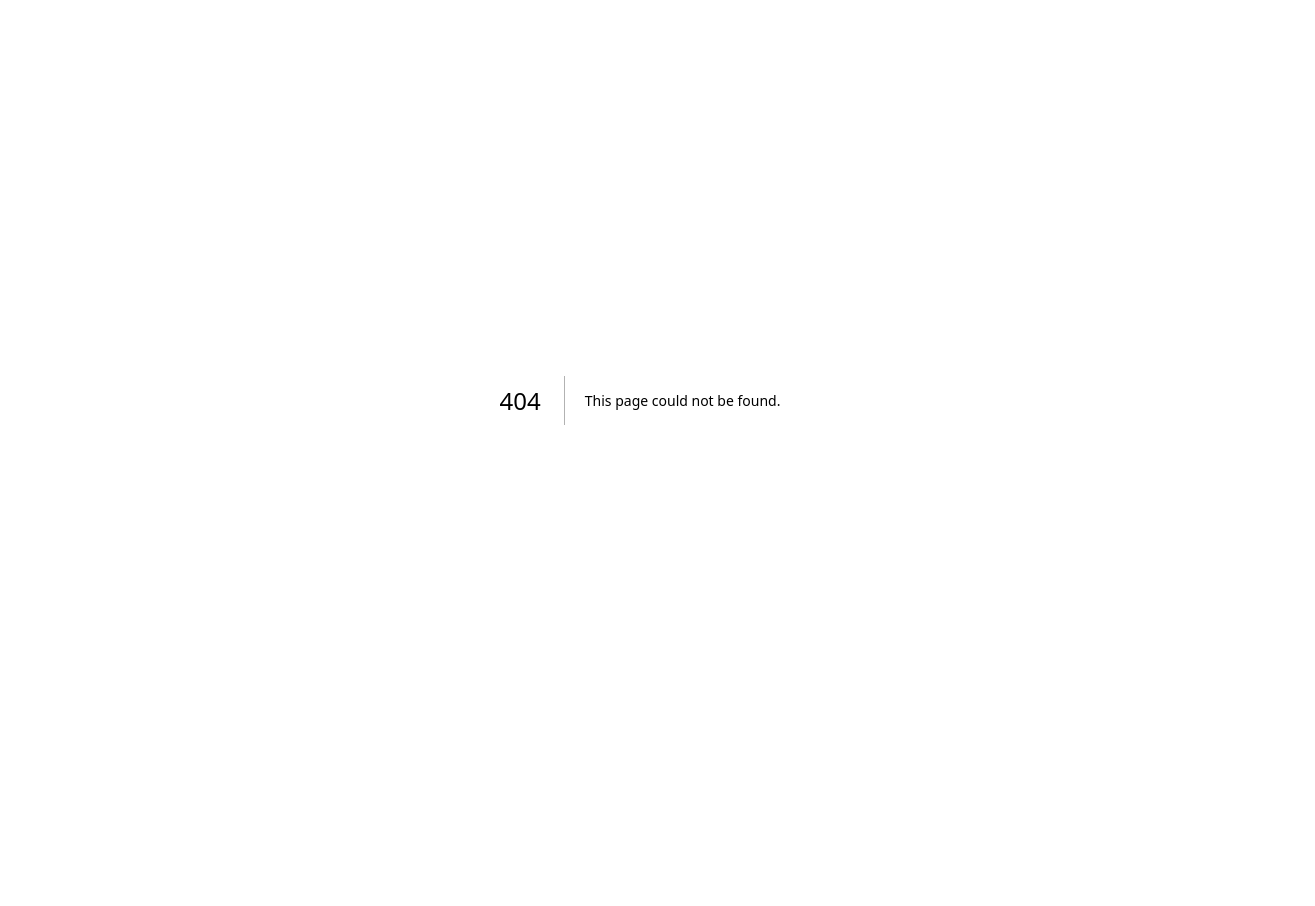
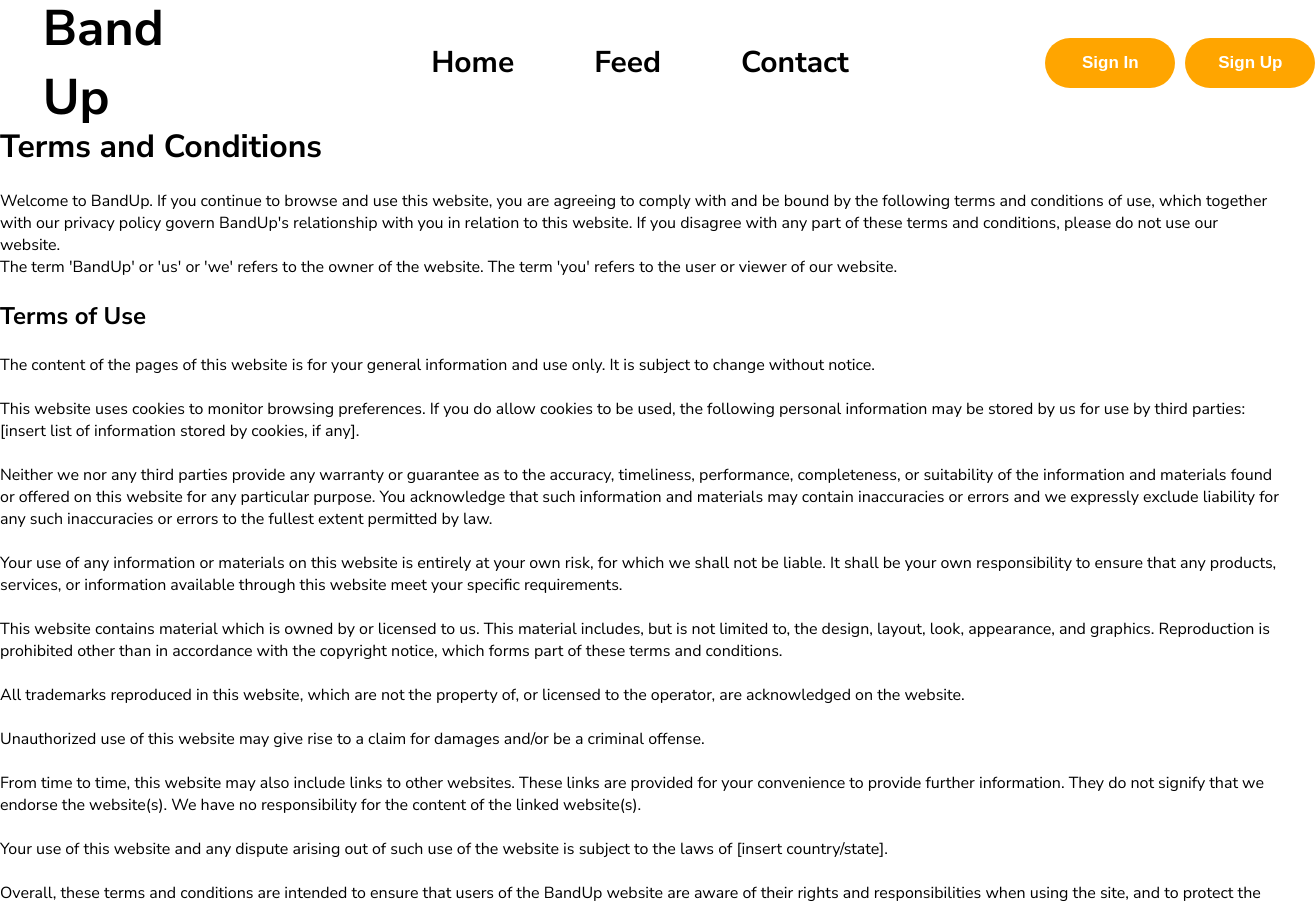
Before and after one commit to OmarZalat/Band-Up, a Next.js app: page /termsAndConditions in a window 1280 px wide. Before the commit this address had no page. Shown: the top 906 px of the page, 1315 px wide, since content can reach past the window. Before the commit the page ends 800 px from the top, so only its background shows below. Built offline with nearby package versions, Linux system fonts and the light colour scheme.

Commit message:
pushing the updatingMyBandOne branch

```diff
--- /dev/null
+++ b/src/pages/termsAndConditions.js
@@ -0,0 +1,116 @@
+import Footer from "@/components/UI/footer";
+import NavigationBar from "@/components/UI/navigationBar";
+
+function TermsAndConditions() {
+  return (
+    <>
+      <NavigationBar />
+      <div id="terms_and_conditions_wrapper">
+        <div id="terms_and_conditions">
+          <h1>Terms and Conditions</h1>
+          <br></br>
+          <p>
+            Welcome to BandUp. If you continue to browse and use this website,
+            you are agreeing to comply with and be bound by the following terms
+            and conditions of use, which together with our privacy policy govern
+            BandUp's relationship with you in relation to this website. If you
+            disagree with any part of these terms and conditions, please do not
+            use our website.
+          </p>
+          <p>
+            The term 'BandUp' or 'us' or 'we' refers to the owner of the
+            website. The term 'you' refers to the user or viewer of our website.
+          </p>
+          <br></br>
+
+          <h2>Terms of Use</h2>
+          <br></br>
+
+          <ol>
+            <li>
+              The content of the pages of this website is for your general
+              information and use only. It is subject to change without notice.
+            </li>
+            <br></br>
+
+            <li>
+              This website uses cookies to monitor browsing preferences. If you
+              do allow cookies to be used, the following personal information
+              may be stored by us for use by third parties: [insert list of
+              information stored by cookies, if any].
+            </li>
+            <br></br>
+
+            <li>
+              Neither we nor any third parties provide any warranty or guarantee
+              as to the accuracy, timeliness, performance, completeness, or
+              suitability of the information and materials found or offered on
+              this website for any particular purpose. You acknowledge that such
+              information and materials may contain inaccuracies or errors and
+              we expressly exclude liability for any such inaccuracies or errors
+              to the fullest extent permitted by law.
+            </li>
+            <br></br>
+
+            <li>
+              Your use of any information or materials on this website is
+              entirely at your own risk, for which we shall not be liable. It
+              shall be your own responsibility to ensure that any products,
+              services, or information available through this website meet your
+              specific requirements.
+            </li>
+            <br></br>
+
+            <li>
+              This website contains material which is owned by or licensed to
+              us. This material includes, but is not limited to, the design,
+              layout, look, appearance, and graphics. Reproduction is prohibited
+              other than in accordance with the copyright notice, which forms
+              part of these terms and conditions.
+            </li>
+            <br></br>
+
+            <li>
+              All trademarks reproduced in this website, which are not the
+              property of, or licensed to the operator, are acknowledged on the
+              website.
+            </li>
+            <br></br>
+
+            <li>
+              Unauthorized use of this website may give rise to a claim for
+              damages and/or be a criminal offense.
+            </li>
+            <br></br>
+
+            <li>
+              From time to time, this website may also include links to other
+              websites. These links are provided for your convenience to provide
+              further information. They do not signify that we endorse the
+              website(s). We have no responsibility for the content of the
+              linked website(s).
+            </li>
+            <br></br>
+
+            <li>
+              Your use of this website and any dispute arising out of such use
+              of the website is subject to the laws of [insert country/state].
+            </li>
+            <br></br>
+          </ol>
+          <p>
+            Overall, these terms and conditions are intended to ensure that
+            users of the BandUp website are aware of their rights and
+            responsibilities when using the site, and to protect the interests
+            of the site's owner. Please note that this is a sample draft, and
+            you may wish to customize the terms and conditions to reflect the
+            specific needs and requirements of your BandUp website.
+          </p>
+        </div>
+      </div>
+      <Footer />
+    </>
+  );
+}
+
+export default TermsAndConditions;
--- /dev/null
+++ b/src/styles/termsAndConditions.css
@@ -0,0 +1,13 @@
+#terms_and_conditions_wrapper {
+  display: flex;
+  justify-content: center;
+  align-items: center;
+  width: 100%;
+}
+
+#terms_and_conditions {
+  width: 70%;
+  height: 100%;
+  margin-top: 60px;
+  margin-bottom: 60px;
+}
```
Also changed, not shown: src/pages/privacyPolicy.js (added, +127 -0 lines), src/styles/privacyPolicy.css (added, +13 -0 lines).
